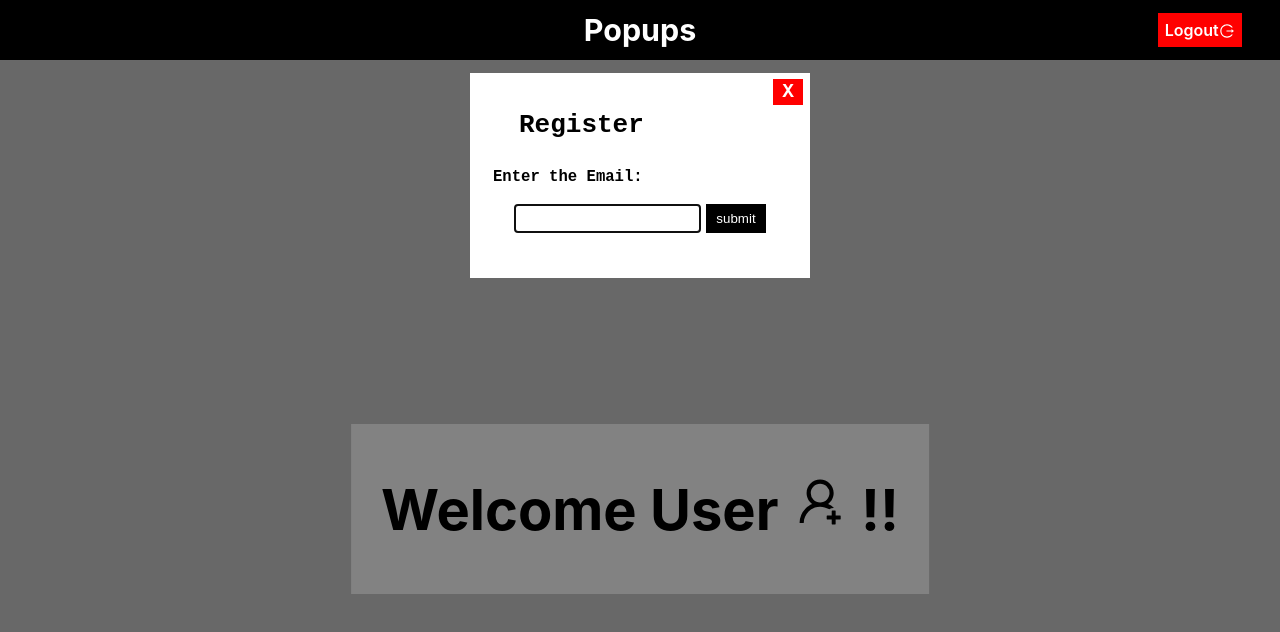
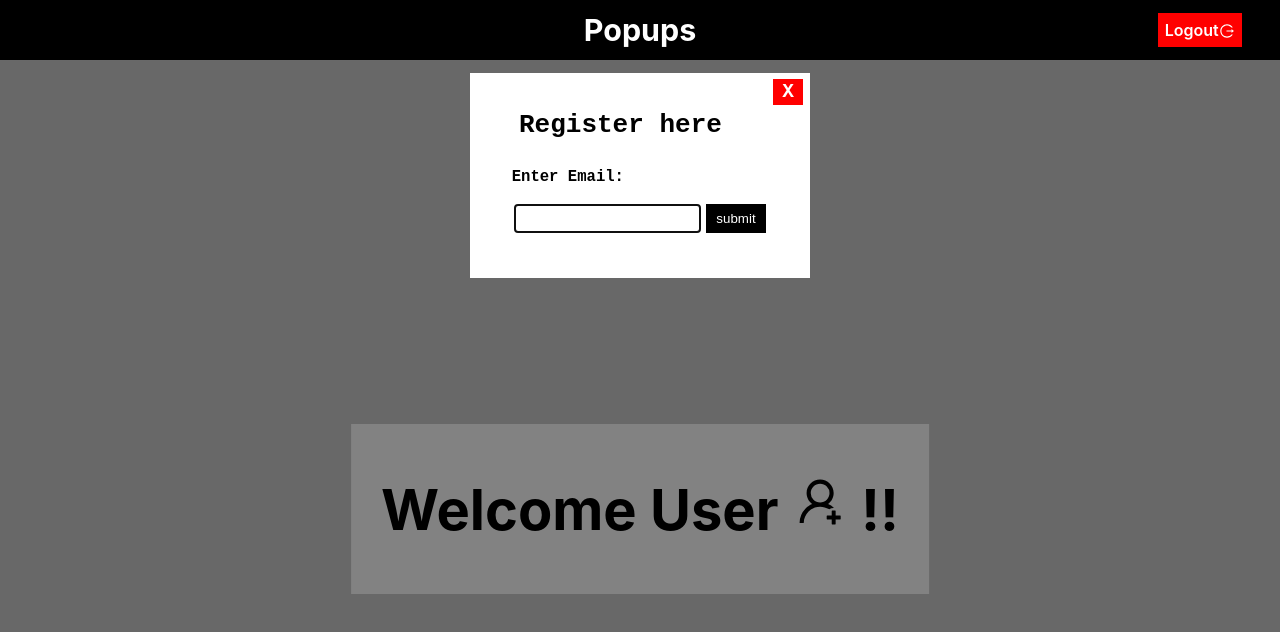
Before and after one commit to vitheshshetty9/test-react, a React (Create React App) app: page / in a window 1280 px wide. Shown: the top 632 px of the page. Built offline with nearby package versions, Linux system fonts and the light colour scheme.

Commit message:
Update pop.jsx

```diff
--- a/src/pop.jsx
+++ b/src/pop.jsx
@@ -105,9 +105,9 @@ function Pop() {
               <h2 className="x" onClick={togle}>
                 X
               </h2>
-              <h1 className="h2">Register</h1>
+              <h1 className="h2">Register here</h1>
               <div className="box">
-                <span className="enter">Enter the Email: </span>
+                <span className="enter">Enter Email: </span>
                 <div>
                   <input
                     className="inp"
```
